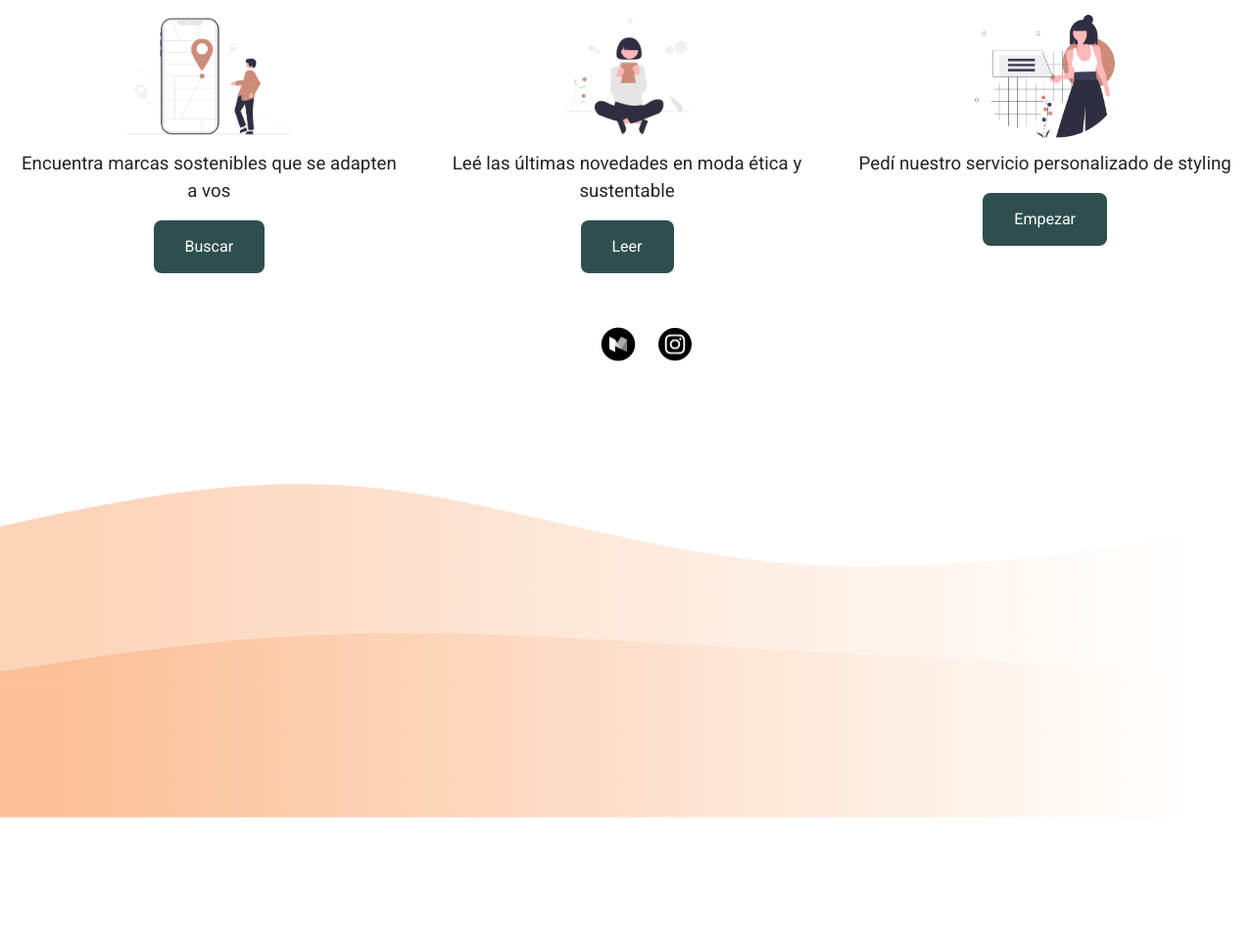
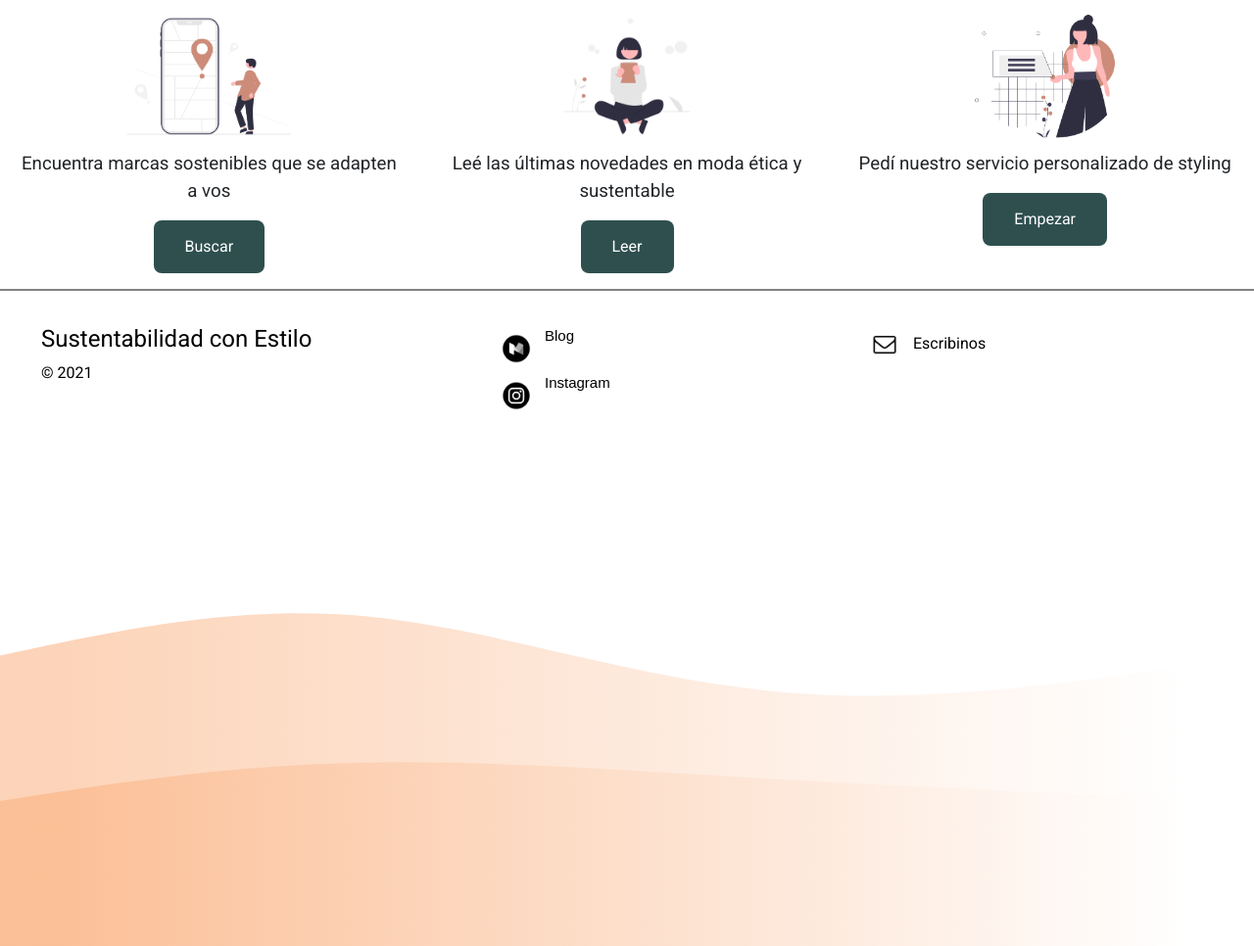
Before and after one commit to coti-orias/sustentabilidadconestilo, a website: page index.html in a window 1280 px wide. Shown: the part 1505-2471 px from the top of the page at 98% size. Before the commit the page ends 2340 px from the top, so only its background shows below. Drawn offline with nearby package versions, Linux system fonts and the light colour scheme.

Commit message:
Edited footer

```diff
--- a/index.html
+++ b/index.html
@@ -129,14 +129,28 @@
 
 </span>
 
+<hr class="hrTop">
+
 </main>
 <!------START FOOTER---------->
 <div>
-  <footer>
-        <ul class="footer flex">
-            <li> <a href="https://medium.com/@sustentabilidadconestilo" target="blank"><img class="logoFooter" src="img/medium logo.png" alt="Medium Logo"></a></li>
-            <li> <a href="https://www.instagram.com/sustentabilidadconestilo/" target="blank"><img class="logoFooter" src="img/instagram logo.png" alt="Instagram Logo"> </a></li>
+  <footer class="footer">
+    <div id="footer-contenedor-1">
+        <h4>Sustentabilidad con Estilo</h4>
+        <p>&copy 2021</p>
+    </div>
+
+    <div id="footer-contenedor-2">
+        <ul class="footer-list">
+            <li> <a href="https://medium.com/@sustentabilidadconestilo" target="blank"><img class="logoFooter" src="img/medium logo.png" alt="Medium Logo"></a>Blog</li>
+            <li> <a href="https://www.instagram.com/sustentabilidadconestilo/" target="blank"><img class="logoFooter" src="img/instagram logo.png" alt="Instagram Logo"> </a>Instagram</li>
         </ul>
+    </div>
+
+    <div id="footer-contenedor-3">
+        <p><a href="mailto:sustentabilidadconestilo@gmail.com""><img class="logoFooter" src="img/envelope.png" alt="Envelope Icon"></a>Escribinos</p>
+    </div>
+
   </footer>
 </div>
 
--- a/scss/componentes/_footer.scss
+++ b/scss/componentes/_footer.scss
@@ -1,6 +1,52 @@
 .footer {
+    display: flex;
+    justify-content: space-evenly;
+    width: 100vw;
+    color: black;
+    margin-top: 25px;
+
+}
+
+#footer-contenedor-1 {
+    display: flex;
+    flex-direction: column;
+    width: 30%;
+    height: 200px;
+    text-align: left;
+    padding: 10px;
+    justify-content:left;
+}
+
+#footer-contenedor-2 {
+    width: 30%;
+    height: 200px;
+    text-align: left;
+    padding: 10px;
+
+}
+
+#footer-contenedor-3 {
+    width: 30%;
+    height: 200px;
+    text-align: left;
+    padding: 10px;
+
+}
+
+
+.footer-list {
+    font-family: sans-serif;
+	font-size: 1em;
 	list-style-type: none;
-	font-family: sans-serif;
-	font-size: 1em;
-	margin-top: 50px;
+    text-align: left;
+    display: flex;
+    flex-direction: column;
+
 }
+
+.logoFooter {
+    width: 50px;
+    justify-content: center;
+    align-content: center;
+    padding: 5px;
+      }
```
Also changed, not shown: css/style.css, img/envelope.png (added).
